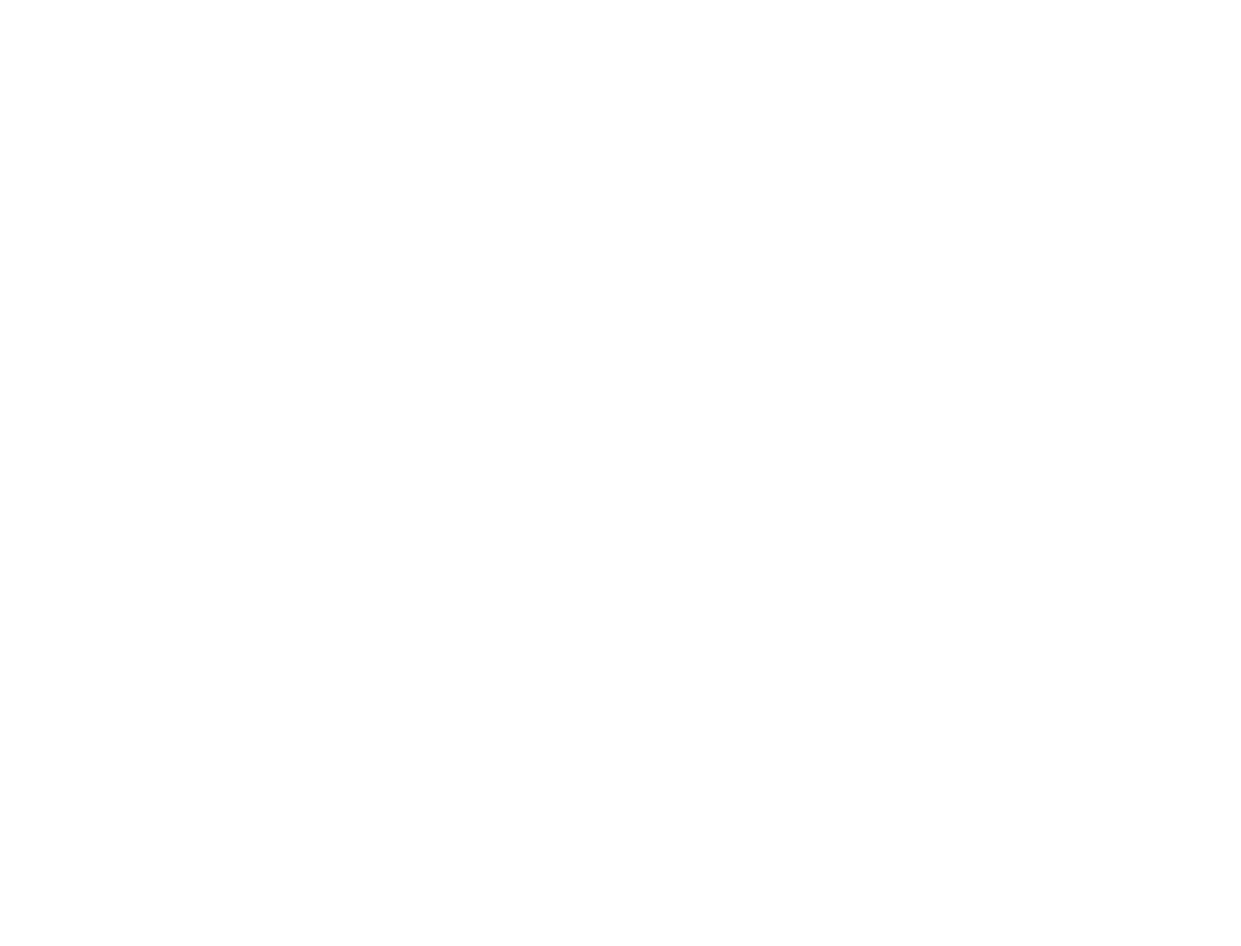
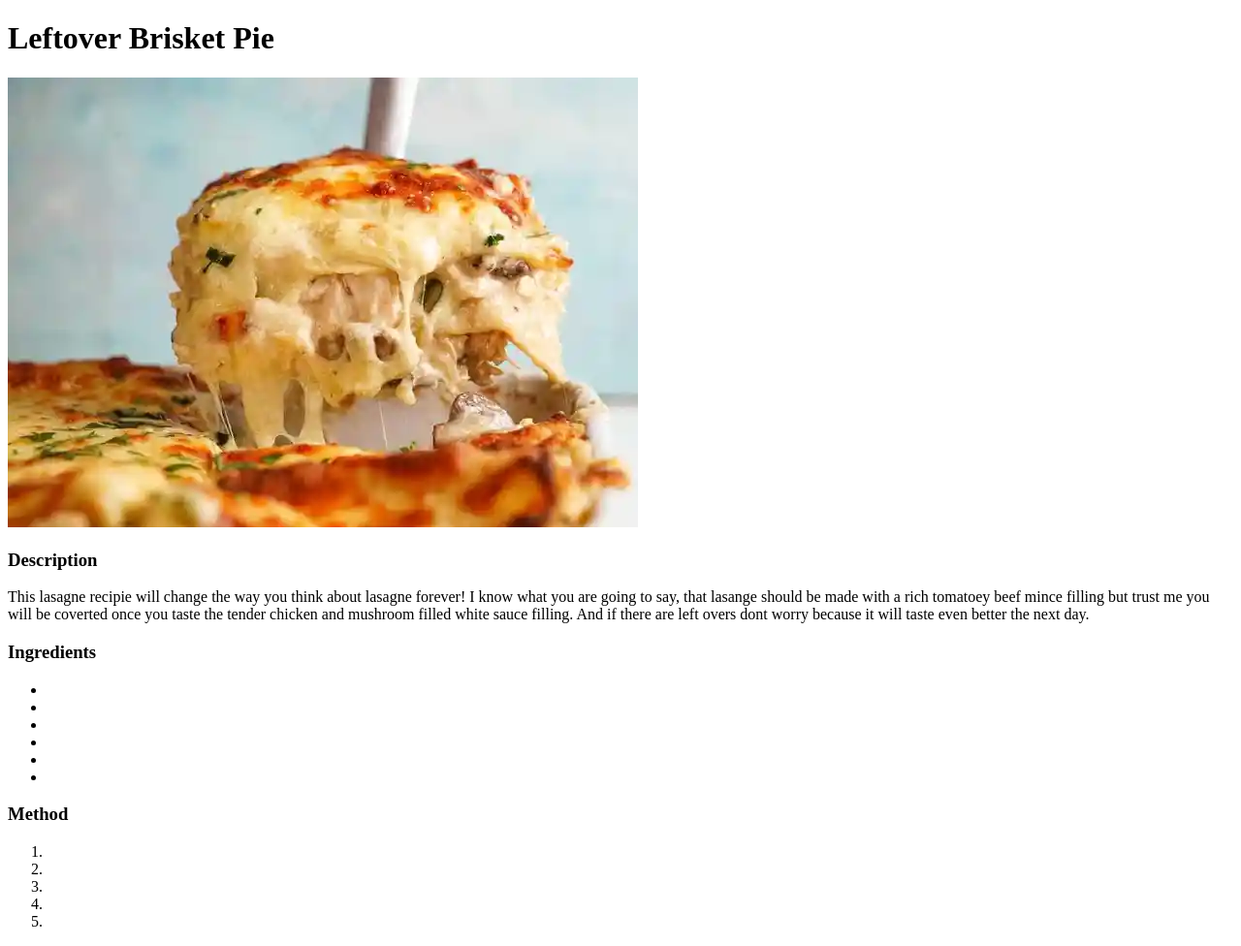
Before and after one commit to Bradja16/odin-recipes, a plain HTML site: page recipes/chickenlasagne.html in a window 1280 px wide. Shown: the whole page at 97% size. Before the commit the page ends 800 px from the top, so only its background shows below. Drawn offline with Linux system fonts and the light colour scheme.

Commit message:
added image for chicken lasagne, renamed potato bake img, added to chicken lasagna.html

```diff
--- a/recipes/chickenlasagne.html
+++ b/recipes/chickenlasagne.html
@@ -7,6 +7,30 @@
     <title>White Chicken Lasagne</title>
 </head>
 <body>
+    <h1>Leftover Brisket Pie</h1>
+    <img src="../img/chickenlasagna.png" alt="white chicken lasagne">
 
+    <h3>Description</h3>
+    <p>This lasagne recipie will change the way you think about lasagne forever! I know what you are going to say, that lasange should be made with a rich tomatoey beef mince filling but trust me you will be coverted once you taste the tender chicken and mushroom filled white sauce filling. And if there are left overs dont worry because it will taste even better the next day.
+    </p>
+
+    <h3>Ingredients</h3>
+    <ul>
+        <li></li>
+        <li></li>
+        <li></li>
+        <li></li>
+        <li></li>
+        <li></li>
+    </ul>
+
+    <h3>Method</h3>
+    <ol>
+        <li></li>
+        <li></li>
+        <li></li>
+        <li></li>
+        <li></li>
+    </ol>
 </body>
 </html>
```
Also changed, not shown: img/Brad's Leftover Brisket Pie.html (deleted, +0 -14 lines), img/chickenlasagna.png (added), img/potato_bake.png (renamed from img/potato_bake.jpeg).
